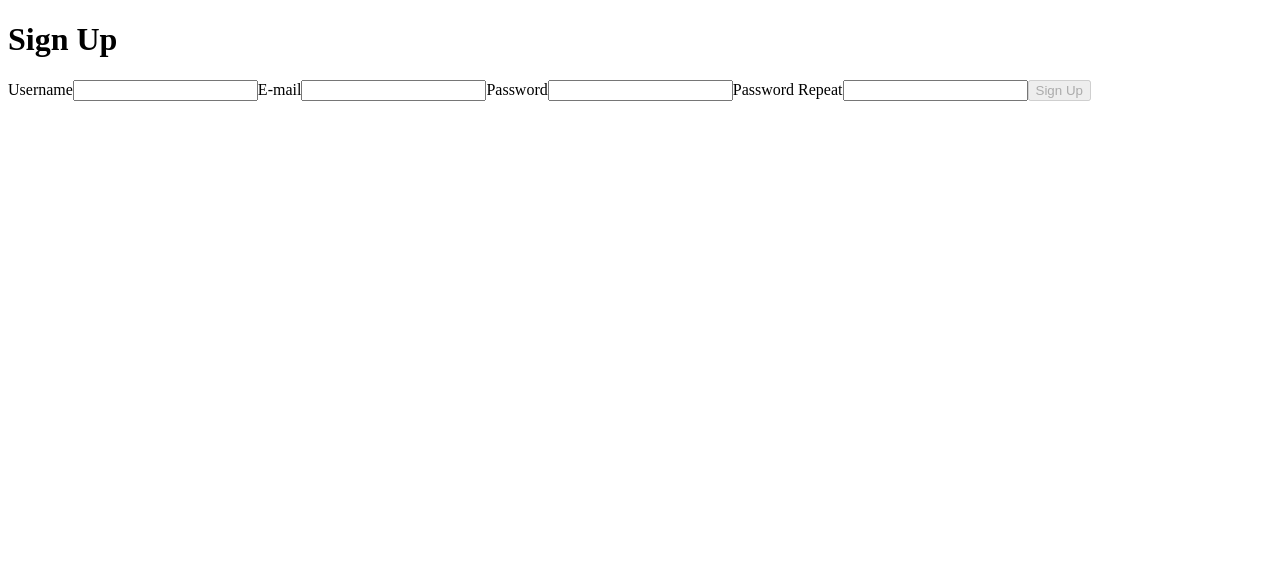
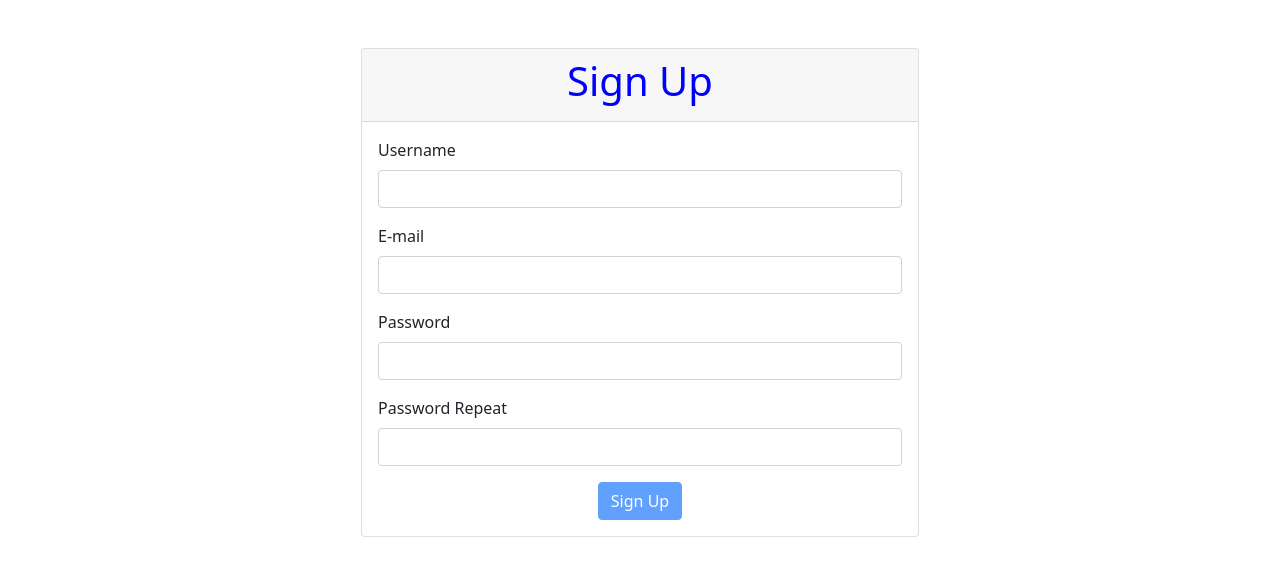
Before and after one commit to begin-again/vue-tdd-class, a Vue app: page / in a window 1280 px wide. Shown: the top 576 px of the page. Built offline with nearby package versions, Linux system fonts and the light colour scheme.

Commit message:
double-click button disabled

```diff
--- a/package.json
+++ b/package.json
@@ -3,7 +3,7 @@
     "version": "0.1.0",
     "private": true,
     "scripts": {
-        "serve": "process.env.NODE_ENV='dev' && vue-cli-service serve",
+        "serve": "vue-cli-service serve",
         "build": "vue-cli-service build",
         "lint": "vue-cli-service lint",
         "test": "jest",
--- a/public/index.html
+++ b/public/index.html
@@ -5,6 +5,9 @@
     <meta http-equiv="X-UA-Compatible" content="IE=edge">
     <meta name="viewport" content="width=device-width,initial-scale=1.0">
     <link rel="icon" href="<%= BASE_URL %>favicon.ico">
+    <!-- CSS only -->
+    <link href="https://cdn.jsdelivr.net/npm/bootstrap@5.1.3/dist/css/bootstrap.min.css" rel="stylesheet"
+        integrity="sha384-1BmE4kWBq78iYhFldvKuhfTAU6auU8tT94WrHftjDbrCEXSU1oBoqyl2QvZ6jIW3" crossorigin="anonymous">
     <title><%= htmlWebpackPlugin.options.title %></title>
   </head>
   <body>
--- a/src/App.vue
+++ b/src/App.vue
@@ -1,5 +1,7 @@
 <template>
-    <sign-up-page></sign-up-page>
+    <div class="container">
+        <sign-up-page></sign-up-page>
+    </div>
 </template>
 
 <script>
@@ -12,3 +14,7 @@ export default {
     },
 };
 </script>
+
+
+<style>
+</style>
--- a/src/pages/SignUpPage.vue
+++ b/src/pages/SignUpPage.vue
@@ -1,20 +1,60 @@
 <template>
-    <form>
-        <h1>Sign Up</h1>
-        <label for="username">Username</label>
-        <input id="username" v-model="username" />
+    <div class="col-lg-6 offset-lg-3 col-md-8 offset-md-2">
+        <form class="card mt-5" data-testid="form-sign-up">
+            <div class="card-header">
+                <h1 class="text-center">Sign Up</h1>
+            </div>
+            <div class="card-body">
+                <div class="mb-3">
+                    <label for="username" class="form-label">Username</label>
+                    <input
+                        id="username"
+                        v-model="username"
+                        class="form-control"
+                    />
+                </div>
+                <div class="mb-3">
+                    <label for="email" class="form-label">E-mail</label>
+                    <input id="email" v-model="email" class="form-control" />
+                </div>
+                <div class="mb-3">
+                    <label for="password" class="form-label">Password</label>
+                    <input
+                        id="password"
+                        type="password"
+                        v-model="password"
+                        class="form-control"
+                    />
+                </div>
+                <div class="mb-3">
+                    <label for="password-repeat" class="form-label"
+                        >Password Repeat</label
+                    >
+                    <input
+                        id="password-repeat"
+                        type="password"
+                        v-model="passwordRepeat"
+                        class="form-control"
+                    />
+                </div>
 
-        <label for="email">E-mail</label>
-        <input id="email" v-model="email" />
-
-        <label for="password">Password</label>
-        <input id="password" type="password" v-model="password" />
-
-        <label for="password-repeat">Password Repeat</label>
-        <input id="password-repeat" type="password" v-model="passwordRepeat" />
-
-        <button :disabled="isDisabled" @click.prevent="submit">Sign Up</button>
-    </form>
+                <div class="text-center">
+                    <button
+                        class="btn btn-primary"
+                        :disabled="isDisabled || apiCalled"
+                        @click.prevent="submit"
+                    >
+                        <span
+                            v-if="apiCalled"
+                            class="spinner-border spinner-border-sm"
+                            role="status"
+                        ></span>
+                        Sign Up
+                    </button>
+                </div>
+            </div>
+        </form>
+    </div>
 </template>
 
 
@@ -28,6 +68,7 @@ export default {
             email: "",
             password: "",
             passwordRepeat: "",
+            apiCalled: false,
         };
     },
     methods: {
@@ -37,7 +78,7 @@ export default {
                 password: this.password,
                 email: this.email,
             };
-
+            this.apiCalled = true;
             axios.post("/api/1.0/users", requestBody);
         },
     },
@@ -50,3 +91,9 @@ export default {
     },
 };
 </script>
+
+<style scoped>
+h1 {
+    color: blue;
+}
+</style>
--- a/vue.config.js
+++ b/vue.config.js
@@ -1,7 +1,12 @@
-const { defineConfig } = require('@vue/cli-service')
+const { defineConfig } = require('@vue/cli-service');
 module.exports = defineConfig({
-  transpileDependencies: true,
-  devServer: {
-      port: 9876
-  }
-})
+    transpileDependencies: true,
+    devServer: {
+        port: 9876,
+        proxy: {
+            '/api': {
+                target: 'http://localhost:8080',
+            }
+        }
+    }
+});
```
Also changed, not shown: 1 other file (tests, documents, lock files or other folders).
